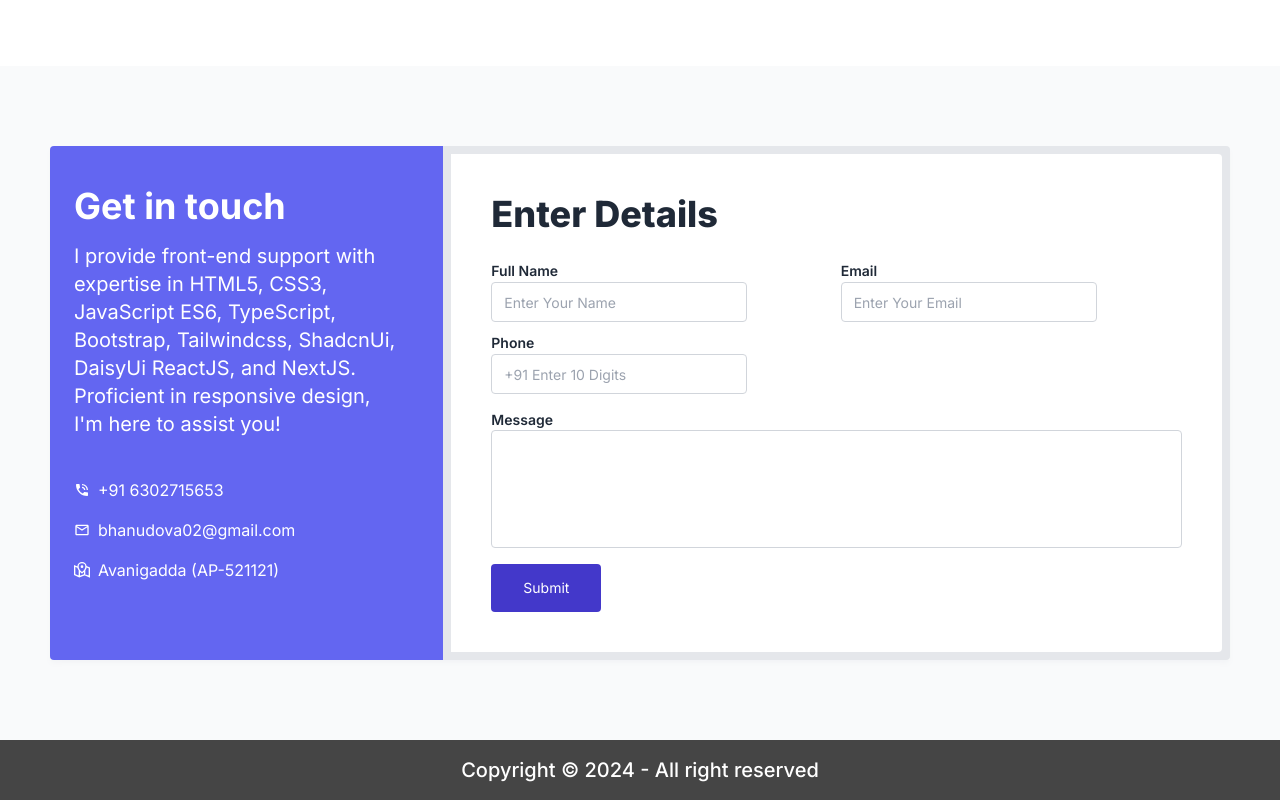
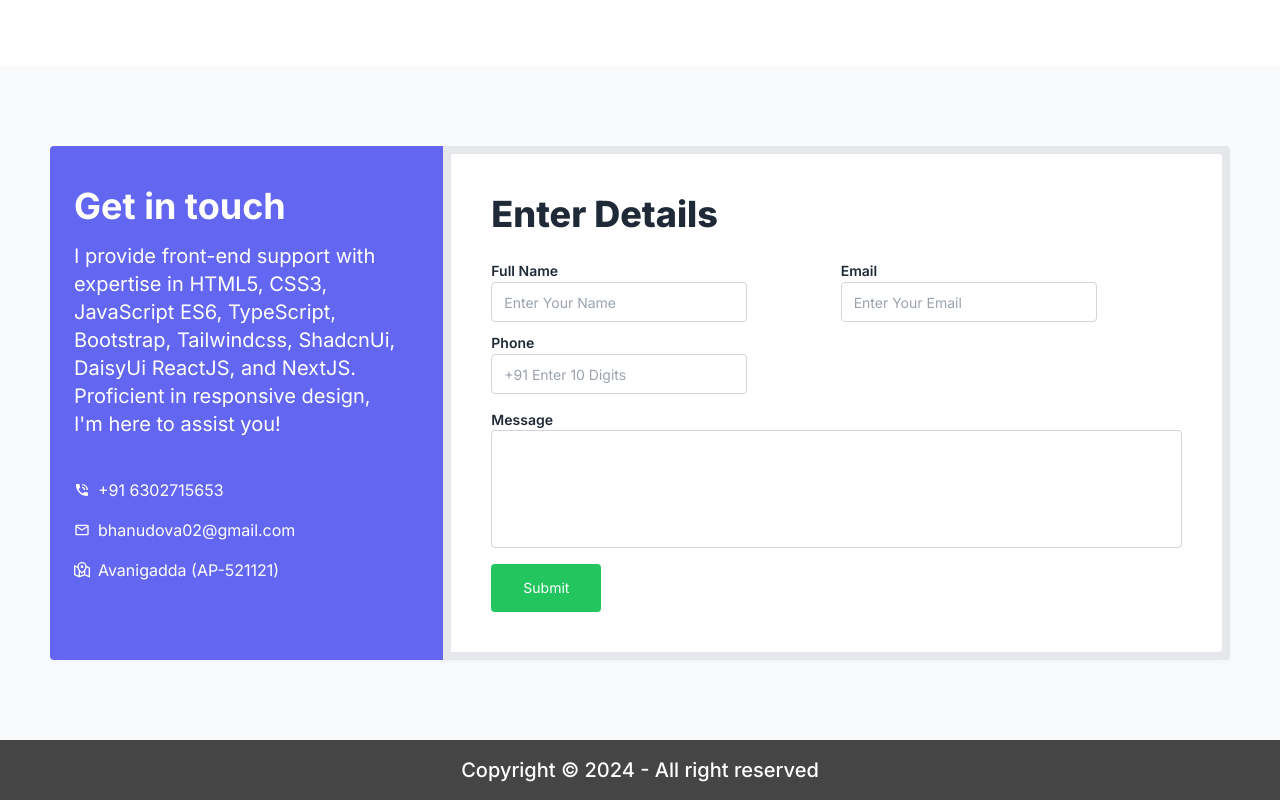
Before and after one commit to bhanudova02/portfolio, a Next.js app: page / in a window 1280 px wide. Shown: the part 2690-3490 px from the top of the page. Built offline with nearby package versions, Linux system fonts and the light colour scheme.

Commit message:
new changes added

```diff
--- a/src/components/Contact.tsx
+++ b/src/components/Contact.tsx
@@ -94,7 +94,7 @@ export default function Contact() {
                                             <label className="text-sm font-semibold text-gray-800">Message</label>
                                             <textarea placeholder="" required className="border-gray-300 border mb-4 rounded py-2 text-sm outline-none resize-none px-3 focus:border focus:border-indigo-700" rows={5} name="Message"></textarea>
                                         </div>
-                                        <button type="submit" className="focus:outline-none bg-indigo-700 transition duration-150 ease-in-out hover:bg-indigo-600 rounded text-white px-8 py-3 text-sm leading-6">
+                                        <button type="submit" className="focus:outline-1 outline-lime-700 bg-green-500 transition duration-150 ease-in-out hover:bg-indigo-600 rounded text-white px-8 py-3 text-sm leading-6">
                                             Submit
                                         </button>
                                     </div>
```
